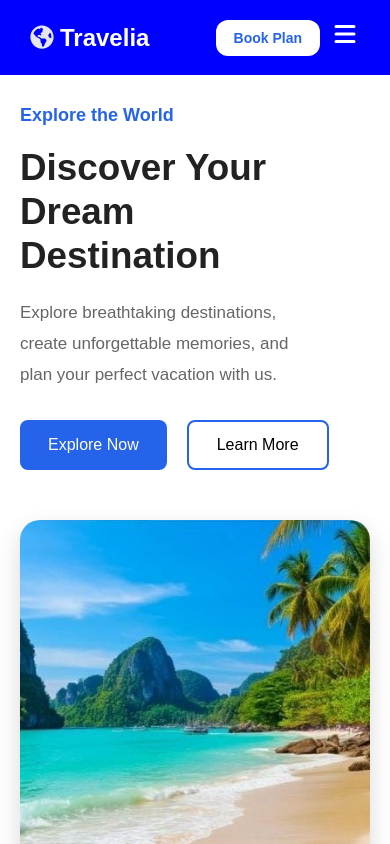
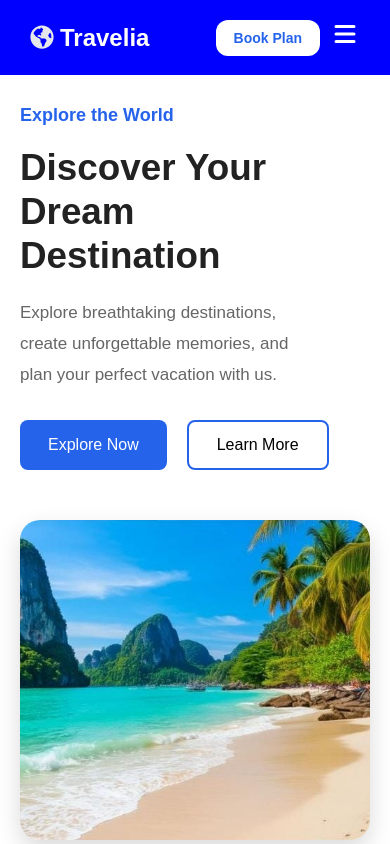
Before and after one commit to tahirabatool218-uoe/react-travelia-website, a React (Vite) app: page / in a window 390 px wide. Shown: the top 844 px of the page. Built offline with nearby package versions, Linux system fonts and the light colour scheme.

Commit message:
feat:improve css

```diff
--- a/src/components/About/About.css
+++ b/src/components/About/About.css
@@ -264,8 +264,22 @@
     .about-right {
         order: 2px;
     }
+.about-left {
+    flex: 1;
+}
 
+    .about-right {
+        flex: 1;
+    }
 
+.about-left img {
+    height: 320px;
+    width: 95%;
+    object-fit: cover;
+    border-radius: 20px;
+    display: block;
+
+}
 
     .about-stats {
         width: 100%;
--- a/src/components/Hero/Hero.css
+++ b/src/components/Hero/Hero.css
@@ -119,6 +119,13 @@
         justify-content: left;
         flex-wrap: wrap;
     }
+    .hero-image{
+      margin: auto;
+    }
+    .hero-image img {
+        height: 320px;
+        width: 100%;
+    }
 
     /* .hero-image {
         margin-top: 10px;
```
